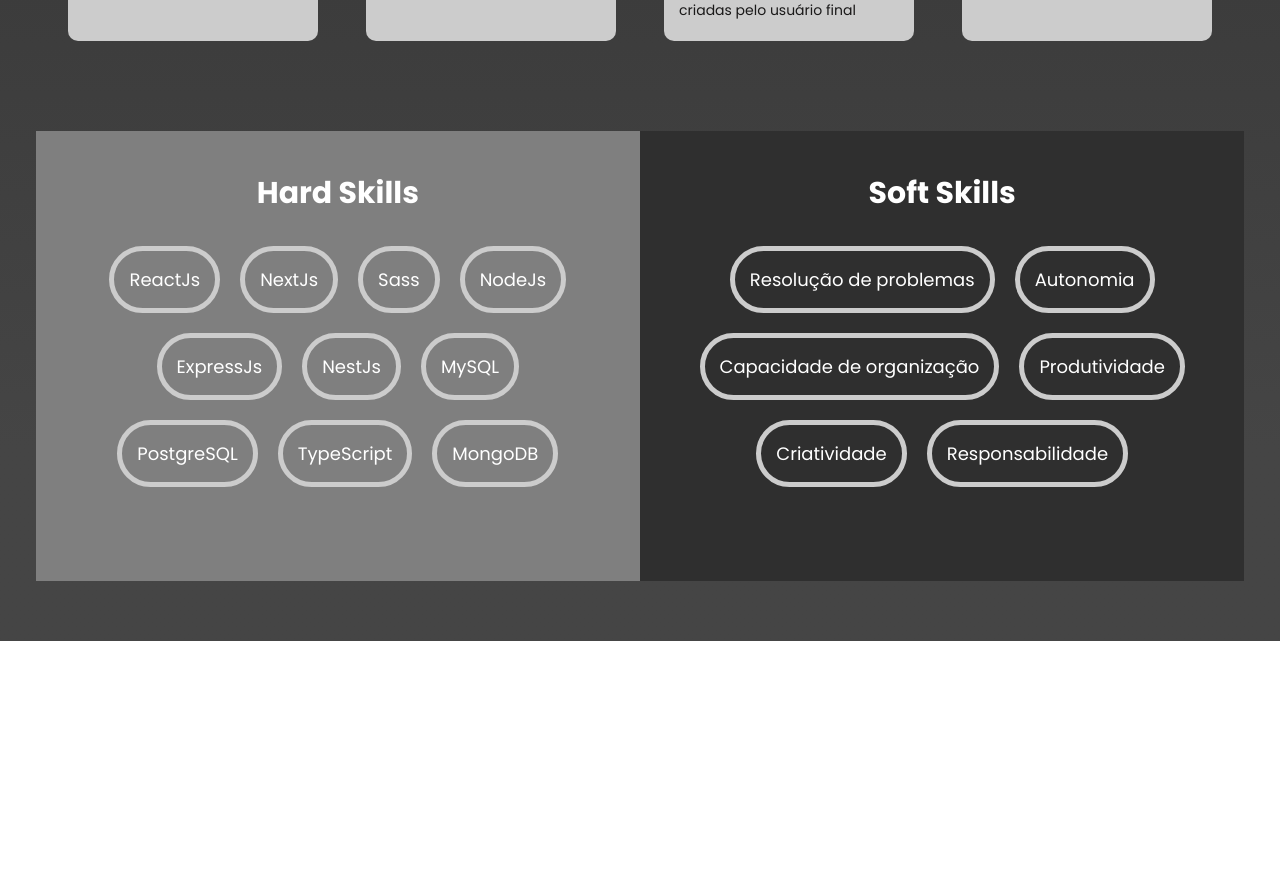
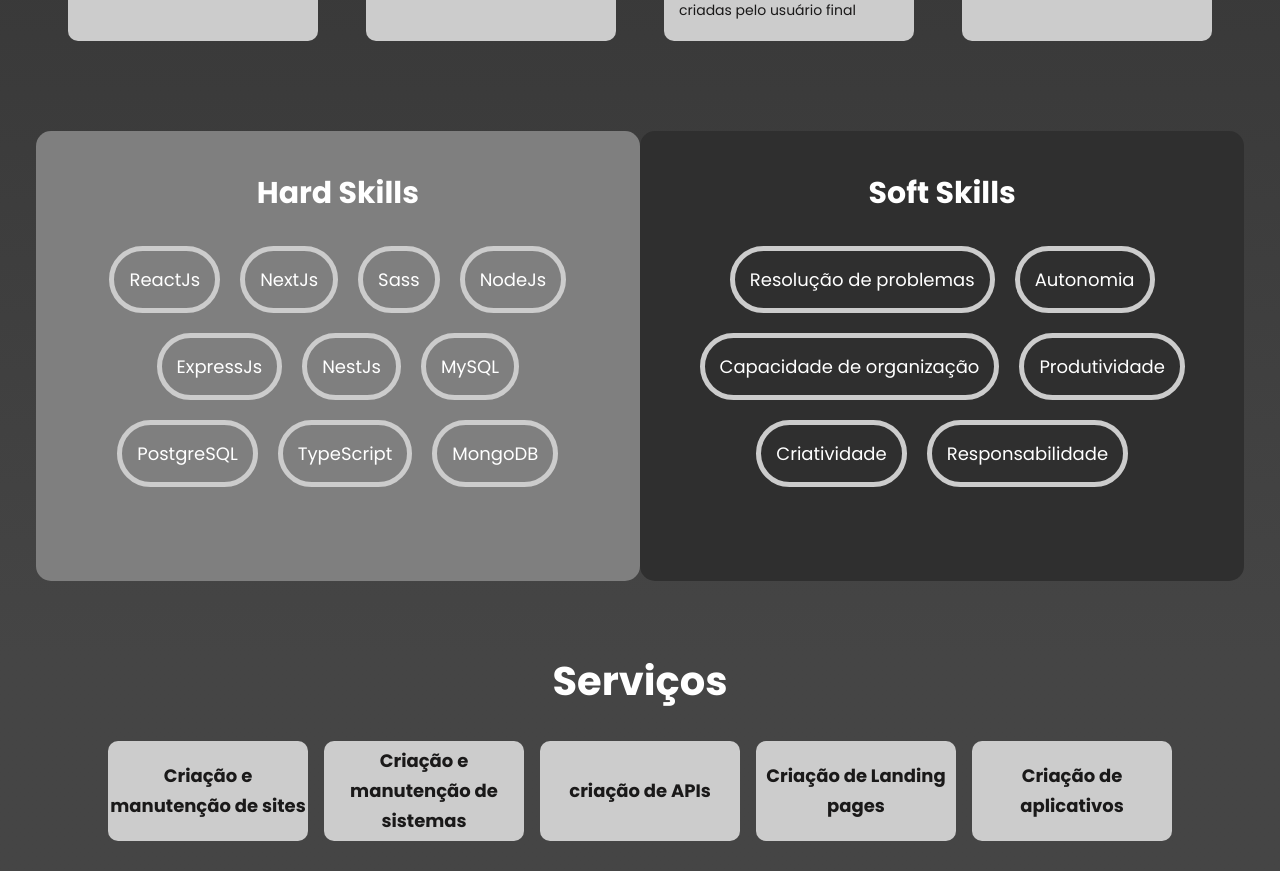
Before and after one commit to Everton3012/portifolio, a Next.js app: page / in a window 1280 px wide. Shown: the part 1308-2179 px from the top of the page. Before the commit the page ends 1949 px from the top, so only its background shows below. Built offline with nearby package versions, Linux system fonts and the light colour scheme.

Commit message:
servicos

```diff
--- a/src/app/page.tsx
+++ b/src/app/page.tsx
@@ -6,6 +6,7 @@ import { About } from "@/components/About";
 import Link from "next/link";
 import { Projects } from "@/components/Projects";
 import { Skills } from "@/components/Skills";
+import { Services } from "@/components/services";
 
 export default function Home() {
     return (
@@ -43,6 +44,9 @@ export default function Home() {
                 <section className={styles.container}>
                     <Skills />
                 </section>
+                <section className={styles.container}>
+                    <Services />
+                </section>
             </main>
         </>
     );
--- a/src/components/About/styles.module.scss
+++ b/src/components/About/styles.module.scss
@@ -4,6 +4,10 @@
     background: -webkit-linear-gradient(180deg, rgba(47,47,47,0.9859593495601365) 50%, rgba(38,38,38,1) 90%);
     background: linear-gradient(180deg, rgba(47,47,47,0.9859593495601365) 50%, rgba(38,38,38,1) 90%);
     filter: progid:DXImageTransform.Microsoft.gradient(startColorstr="#2f2f2f",endColorstr="#262626",GradientType=1);
+    -webkit-box-shadow: 10px 10px 44px 2px rgba(41,41,41,1);
+-moz-box-shadow: 10px 10px 44px 2px rgba(41,41,41,1);
+box-shadow: 10px 10px 44px 2px rgba(41,41,41,1);
+
     padding: 50px;
     border-radius: 20px;
     h2{
--- a/src/components/Skills/index.tsx
+++ b/src/components/Skills/index.tsx
@@ -2,7 +2,7 @@ import styles from "./styles.module.scss";
 
 export const Skills = () => {
     return (
-        <main id="skills">
+        <main className={styles.main} id="skills">
             <section className={styles.flex}>
                 <div className={styles.hard}>
                     <h4>Hard Skills</h4>
@@ -16,7 +16,6 @@ export const Skills = () => {
                         <span>MySQL</span>
                         <span>PostgreSQL</span>
                         <span>TypeScript</span>
-
                         <span>MongoDB</span>
                     </div>
                 </div>
--- a/src/components/Skills/styles.module.scss
+++ b/src/components/Skills/styles.module.scss
@@ -1,3 +1,4 @@
+
 .title {
     text-align: center;
     font-size: 40px;
@@ -15,7 +16,6 @@
     padding: 40px;
 }
 .flex {
-
     margin: 30px 0;
     padding: 30px 10px;
     display: flex;
@@ -24,6 +24,7 @@
     align-items: center;
     justify-content: center;
     > div{
+        border-radius: 15px;
         text-align: center;
         width: 50%;
         height: 450px;
--- /dev/null
+++ b/src/components/services/index.tsx
@@ -0,0 +1,48 @@
+import Link from "next/link";
+import styles from "./styles.module.scss";
+
+export const Services = () => {
+    return (
+        <main>
+            <h3 className={styles.title}>Serviços</h3>
+            <section className={styles.project} id="servicos">
+                <div className={styles.card}>
+                    <div>
+                        <Link href={"#contato"}>
+                            <h3>Criação e manutenção de sites</h3>
+                        </Link>
+                    </div>
+                </div>
+                <div className={styles.card}>
+                <div>
+                        <Link href={"#contato"}>
+                            <h3>Criação e manutenção de sistemas</h3>
+                        </Link>
+                    </div>
+                </div>
+                <div className={styles.card}>
+                <div>
+                        <Link href={"#contato"}>
+                            <h3>criação de APIs</h3>
+                        </Link>
+                    </div>
+                </div>
+                <div className={styles.card}>
+                <div>
+                        <Link href={"#contato"}>
+                            <h3>Criação de Landing pages</h3>
+                        </Link>
+                    </div>
+                </div>
+                <div className={styles.card}>
+                <div>
+                        <Link href={"#contato"}>
+                            <h3>Criação de aplicativos</h3>
+                        </Link>
+                    </div>
+                </div>
+
+            </section>
+        </main>
+    );
+};
--- /dev/null
+++ b/src/components/services/styles.module.scss
@@ -0,0 +1,47 @@
+.title {
+    text-align: center;
+    font-size: 40px;
+    color: white;
+    margin-top: 40px;
+}
+
+.project {
+    padding: 30px 10px;
+    display: flex;
+    flex-direction: row;
+    flex-wrap: wrap;
+    align-items: center;
+    justify-content: center;
+    gap: 1em;
+}
+
+.card {
+    background-color: #ccc;
+    border-radius: 10px;
+    width: 200px;
+    text-align: center;
+    height: 100px;
+    display: flex;
+    align-items: center;
+    justify-content: center;
+
+    a {
+        text-decoration: none;
+        color: #1a1919;
+        text-align: center;
+
+        transition: all 0.3s;
+        &:hover{
+            opacity: 0.8;
+        }
+        h3{
+            line-height: 30px;
+            font-size: 18px;
+            padding: 5px 0;
+        }
+
+
+
+    }
+
+}
```
